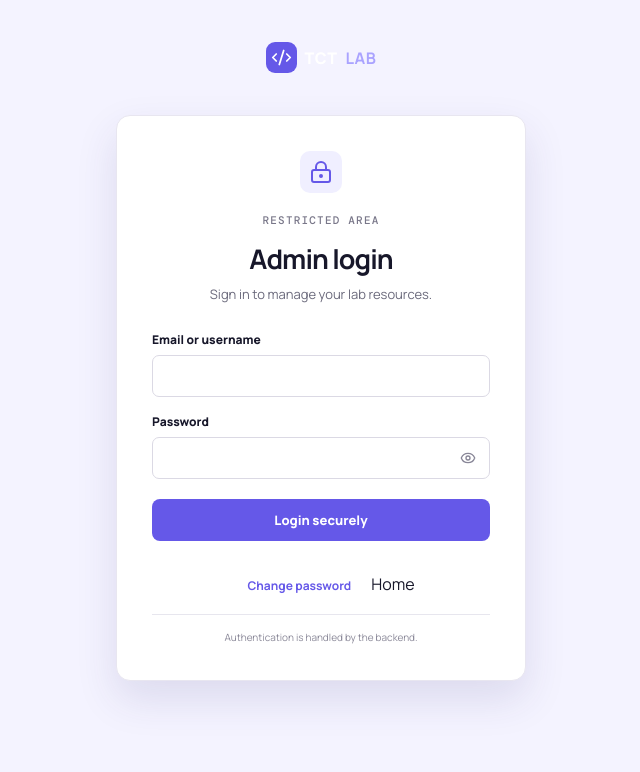
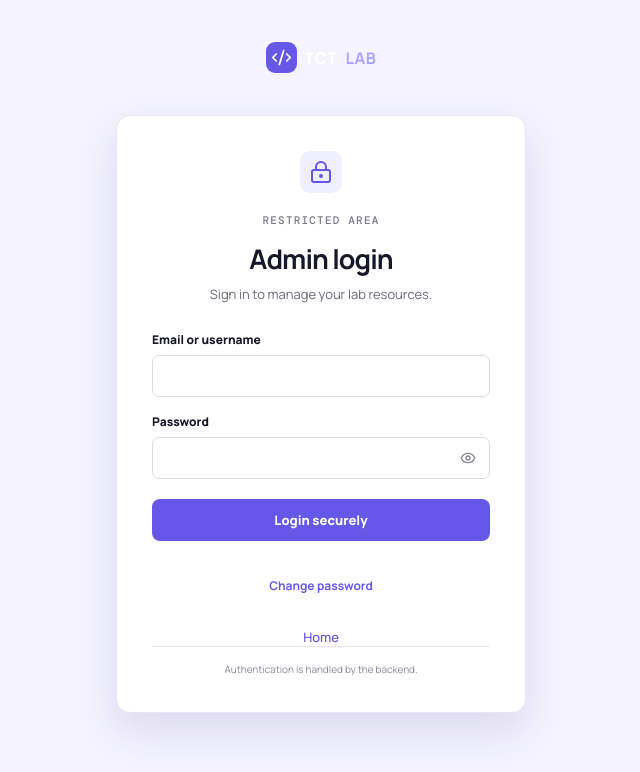
Before and after one commit to shailendrasahu393-cell/tct, a React (Vite) app in the folder frontend/: page /admin/login in a window 1280 px wide. Shown: the top 772 px of the page, without its empty margins (319-959 px from the left). Built offline with nearby package versions, Linux system fonts and the light colour scheme; no server answers.

Commit message:
Add home button styles to index.cssn

```diff
--- a/frontend/src/index.css
+++ b/frontend/src/index.css
@@ -1373,3 +1373,16 @@ footer {
   color: var(--muted);
   margin-bottom: 22px;
 }
+.home-button {
+  display: block;
+  width: fit-content;
+  margin: 14px auto 0;
+  color: #5b4ee8;
+  text-decoration: none;
+  font-size: 13px;
+  font-weight: 500;
+}
+
+.home-button:hover {
+  text-decoration: underline;
+}
```
